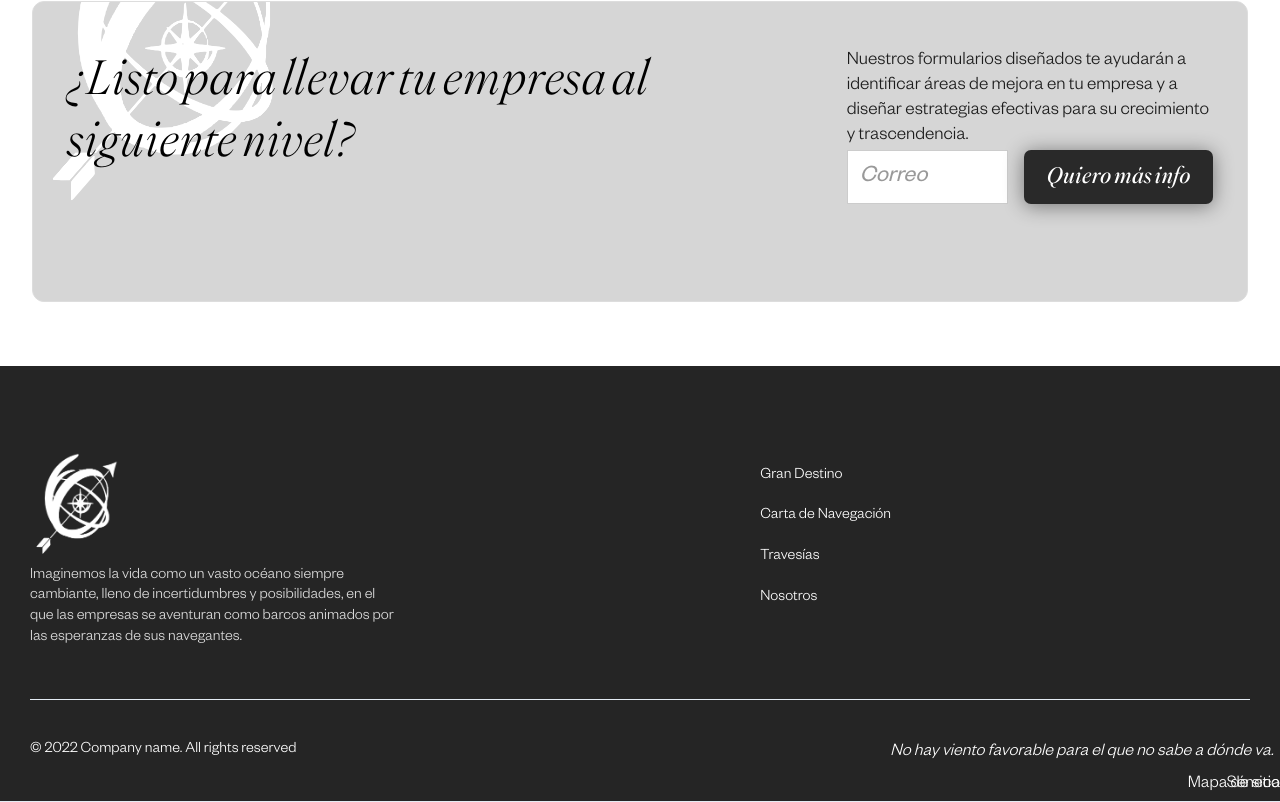
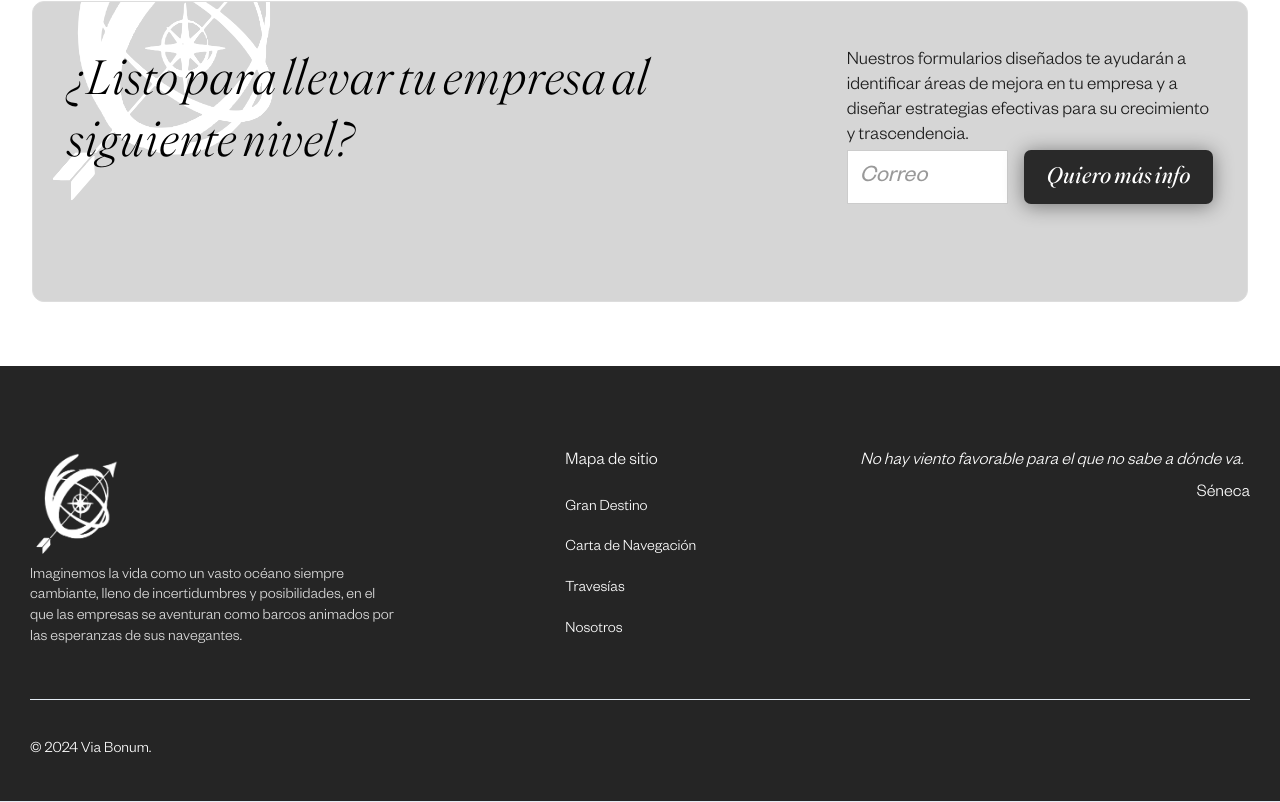
Before and after one commit to Sissadaniel/Via-Bonum, a plain HTML site: page index.html in a window 1280 px wide. Shown: the part 3687-4489 px from the top of the page. Drawn offline with nearby package versions, Linux system fonts and the light colour scheme.

Commit message:
fix seneca

```diff
--- a/css/viabonum.webflow.css
+++ b/css/viabonum.webflow.css
@@ -786,6 +786,10 @@ p {
   right: 0%;
 }
 
+.footer-title.mapa {
+  position: relative;
+}
+
 .footer-link-two {
   color: #fff;
   margin-top: 20px;
--- a/index.html
+++ b/index.html
@@ -1,5 +1,5 @@
 <!DOCTYPE html><!--  This site was created in Webflow. https://www.webflow.com  -->
-<!--  Last Published: Tue Mar 26 2024 17:41:05 GMT+0000 (Coordinated Universal Time)  -->
+<!--  Last Published: Tue Mar 26 2024 17:49:04 GMT+0000 (Coordinated Universal Time)  -->
 <html data-wf-page="65e22e5b0acbf64fd6036d7e" data-wf-site="65e22e5a0acbf64fd6036ceb">
 <head>
   <meta charset="utf-8">
@@ -276,23 +276,23 @@
   </div>
   <section id="contacto" class="footer-light">
     <div class="footer-wrapper-two">
-      <a href="#" class="footer-brand-2 w-inline-block"><img src="images/Group-1.png" loading="lazy" sizes="(max-width: 479px) 66vw, 109.3125px" srcset="images/Group-1-p-500.png 500w, images/Group-1-p-800.png 800w, images/Group-1-p-1080.png 1080w, images/Group-1-p-1600.png 1600w, images/Group-1-p-2000.png 2000w, images/Group-1.png 2620w" alt="" class="image-2">
+      <a href="#" class="footer-brand-2 w-inline-block"><img src="images/Group-1.png" loading="lazy" sizes="109.3125px" srcset="images/Group-1-p-500.png 500w, images/Group-1-p-800.png 800w, images/Group-1-p-1080.png 1080w, images/Group-1-p-1600.png 1600w, images/Group-1-p-2000.png 2000w, images/Group-1.png 2620w" alt="" class="image-2">
         <p class="paragraph-2">Imaginemos la vida como un vasto océano siempre cambiante, lleno de incertidumbres y posibilidades, en el que las empresas se aventuran como barcos animados por las esperanzas de sus navegantes.</p>
       </a>
       <div class="footer-block-two">
-        <div class="footer-title">Mapa de sitio</div>
+        <div class="footer-title mapa">Mapa de sitio</div>
         <a href="#destino" class="footer-link-two">Gran Destino</a>
         <a href="#carta" class="footer-link-two">Carta de Navegación</a>
         <a href="#travesias" class="footer-link-two">Travesías</a>
         <a href="nosotros.html" class="footer-link-two">Nosotros</a>
       </div>
       <div class="footer-block-two">
-        <div class="footer-title"><em>No hay viento favorable para el que no sabe a dónde va.  <br></em>Séneca</div>
+        <div class="footer-title mapa"><em>No hay viento favorable para el que no sabe a dónde va.  <br></em>Séneca</div>
       </div>
     </div>
     <div class="footer-divider-two"></div>
     <div class="footer-bottom">
-      <div class="footer-copyright">© 2022 Company name. All rights reserved</div>
+      <div class="footer-copyright">© 2024 Via Bonum.</div>
     </div>
   </section>
   <script src="https://d3e54v103j8qbb.cloudfront.net/js/jquery-3.5.1.min.dc5e7f18c8.js?site=65e22e5a0acbf64fd6036ceb" type="text/javascript" integrity="sha256-9/aliU8dGd2tb6OSsuzixeV4y/faTqgFtohetphbbj0=" crossorigin="anonymous"></script>
```
Also changed, not shown: cuestionario.html (+1 -1 lines), nosotros.html (+5 -5 lines), survey.html (+1 -1 lines).
